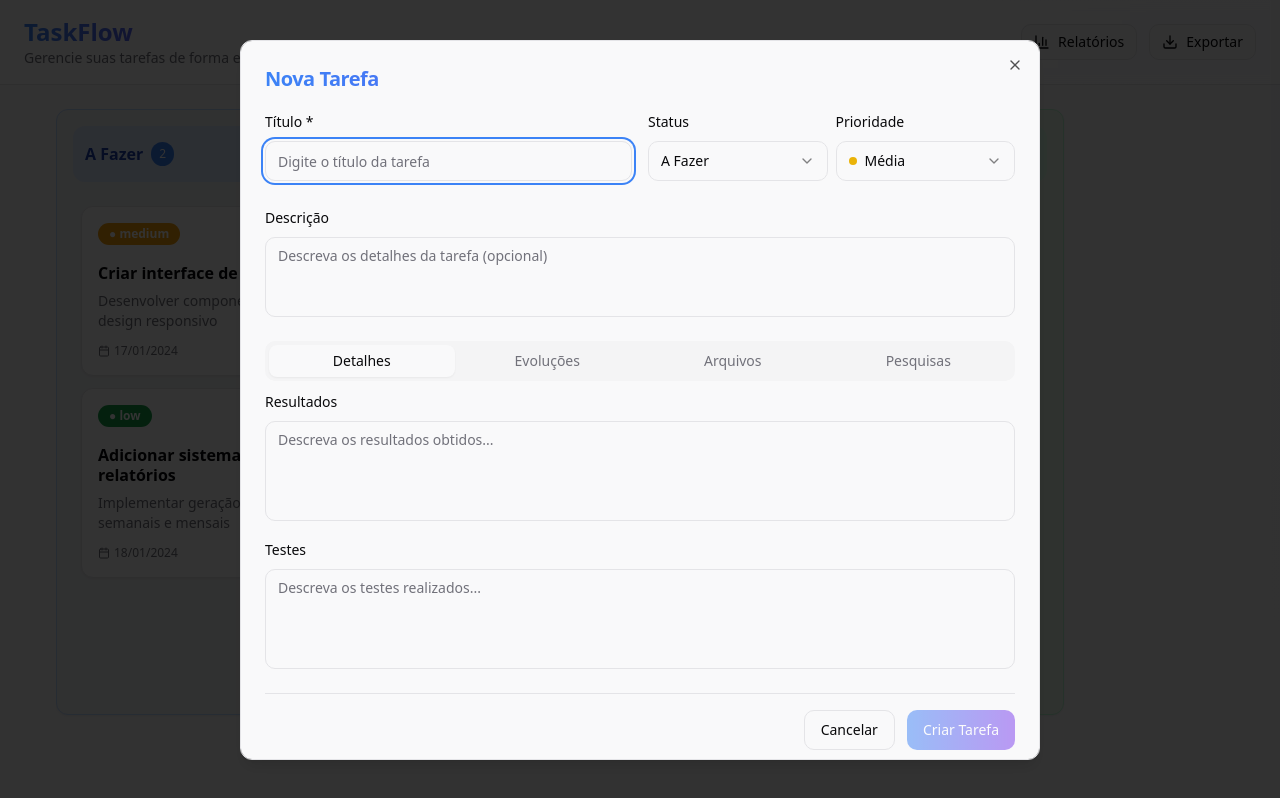
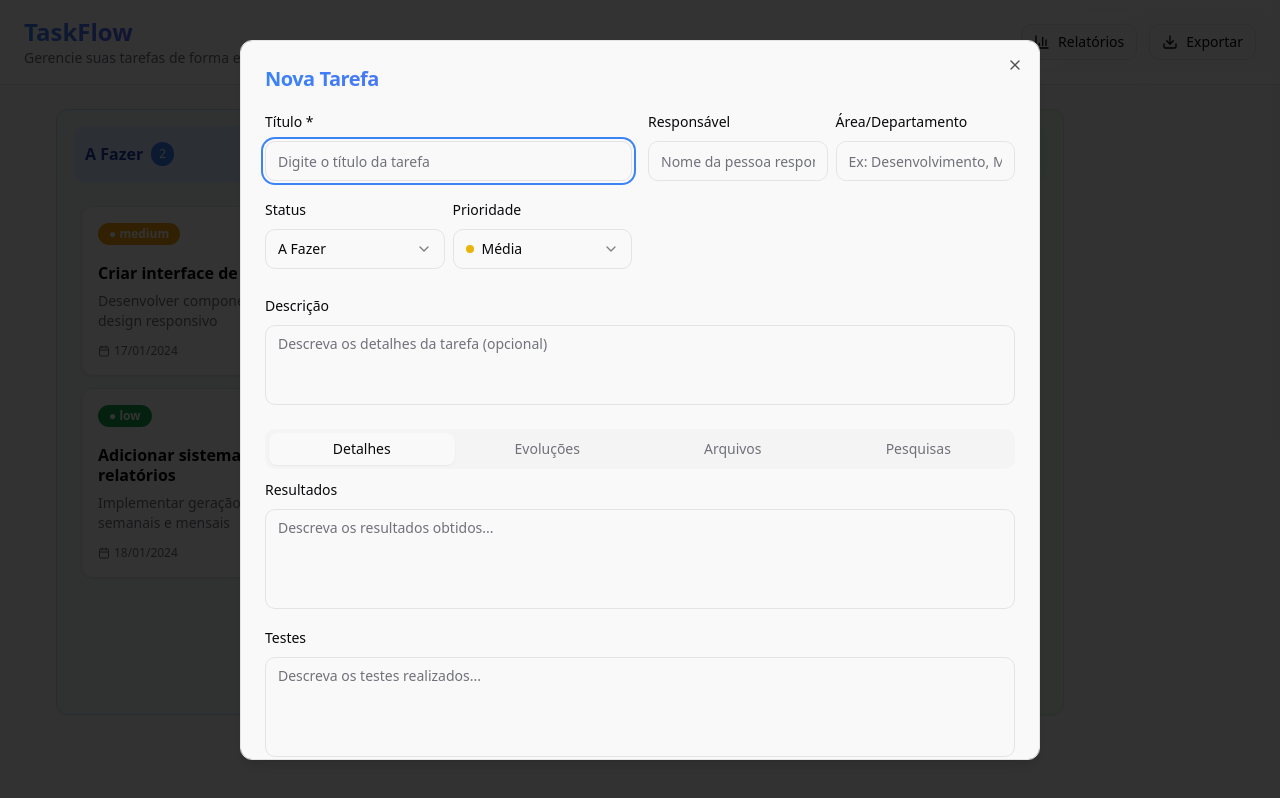
Before and after one commit to GabzBarbosa/kanban-flow-report, a React (Vite) app: page / in a window 1280 px wide. Both pictures are taken after a click on the button 331 px from the left and 154 px from the top of the page. Built offline with nearby package versions, Linux system fonts and the light colour scheme.

Commit message:
Add task assignment features
Allow assigning tasks to people and areas.

```diff
--- a/src/components/TaskCard.tsx
+++ b/src/components/TaskCard.tsx
@@ -1,5 +1,5 @@
 import { useState } from 'react';
-import { MoreVertical, Edit, Trash2, Calendar, AlertCircle } from 'lucide-react';
+import { MoreVertical, Edit, Trash2, Calendar, User, Building } from 'lucide-react';
 import { Draggable } from '@hello-pangea/dnd';
 import { Task } from '@/types/task';
 import { Card } from '@/components/ui/card';
@@ -91,6 +91,23 @@ export function TaskCard({ task, index, onEdit, onDelete }: TaskCardProps) {
             </p>
           )}
 
+          {(task.assignee || task.area) && (
+            <div className="flex flex-wrap gap-2 mb-3">
+              {task.assignee && (
+                <div className="flex items-center gap-1 text-xs text-muted-foreground bg-muted/50 rounded-md px-2 py-1">
+                  <User className="h-3 w-3" />
+                  {task.assignee}
+                </div>
+              )}
+              {task.area && (
+                <div className="flex items-center gap-1 text-xs text-muted-foreground bg-muted/50 rounded-md px-2 py-1">
+                  <Building className="h-3 w-3" />
+                  {task.area}
+                </div>
+              )}
+            </div>
+          )}
+
           <div className="flex items-center text-xs text-muted-foreground mt-auto">
             <Calendar className="h-3 w-3 mr-1" />
             {new Date(task.createdAt).toLocaleDateString('pt-BR')}
--- a/src/components/TaskModal.tsx
+++ b/src/components/TaskModal.tsx
@@ -40,6 +40,8 @@ export function TaskModal({ isOpen, onClose, onSave, task, defaultStatus = 'todo
   const [tests, setTests] = useState('');
   const [attachments, setAttachments] = useState<TaskAttachment[]>([]);
   const [research, setResearch] = useState('');
+  const [assignee, setAssignee] = useState('');
+  const [area, setArea] = useState('');
   const [newEvolution, setNewEvolution] = useState('');
 
   useEffect(() => {
@@ -53,6 +55,8 @@ export function TaskModal({ isOpen, onClose, onSave, task, defaultStatus = 'todo
       setTests(task.tests || '');
       setAttachments(task.attachments || []);
       setResearch(task.research || '');
+      setAssignee(task.assignee || '');
+      setArea(task.area || '');
     } else {
       setTitle('');
       setDescription('');
@@ -63,6 +67,8 @@ export function TaskModal({ isOpen, onClose, onSave, task, defaultStatus = 'todo
       setTests('');
       setAttachments([]);
       setResearch('');
+      setAssignee('');
+      setArea('');
     }
     setNewEvolution('');
   }, [task, defaultStatus]);
@@ -81,6 +87,8 @@ export function TaskModal({ isOpen, onClose, onSave, task, defaultStatus = 'todo
       tests: tests.trim(),
       attachments,
       research: research.trim(),
+      assignee: assignee.trim() || undefined,
+      area: area.trim() || undefined,
     });
 
     handleClose();
@@ -96,6 +104,8 @@ export function TaskModal({ isOpen, onClose, onSave, task, defaultStatus = 'todo
     setTests('');
     setAttachments([]);
     setResearch('');
+    setAssignee('');
+    setArea('');
     setNewEvolution('');
     onClose();
   };
@@ -160,6 +170,34 @@ export function TaskModal({ isOpen, onClose, onSave, task, defaultStatus = 'todo
                 className="w-full"
                 autoFocus
               />
+            </div>
+
+            <div className="grid grid-cols-2 gap-2">
+              <div className="space-y-2">
+                <Label htmlFor="assignee" className="text-sm font-medium">
+                  Responsável
+                </Label>
+                <Input
+                  id="assignee"
+                  value={assignee}
+                  onChange={(e) => setAssignee(e.target.value)}
+                  placeholder="Nome da pessoa responsável"
+                  className="w-full"
+                />
+              </div>
+
+              <div className="space-y-2">
+                <Label htmlFor="area" className="text-sm font-medium">
+                  Área/Departamento
+                </Label>
+                <Input
+                  id="area"
+                  value={area}
+                  onChange={(e) => setArea(e.target.value)}
+                  placeholder="Ex: Desenvolvimento, Marketing"
+                  className="w-full"
+                />
+              </div>
             </div>
 
             <div className="grid grid-cols-2 gap-2">
--- a/src/types/task.ts
+++ b/src/types/task.ts
@@ -22,6 +22,8 @@ export interface Task {
   description: string;
   status: TaskStatus;
   priority: TaskPriority;
+  assignee?: string;
+  area?: string;
   evolutions: TaskEvolution[];
   results: string;
   tests: string;
```
